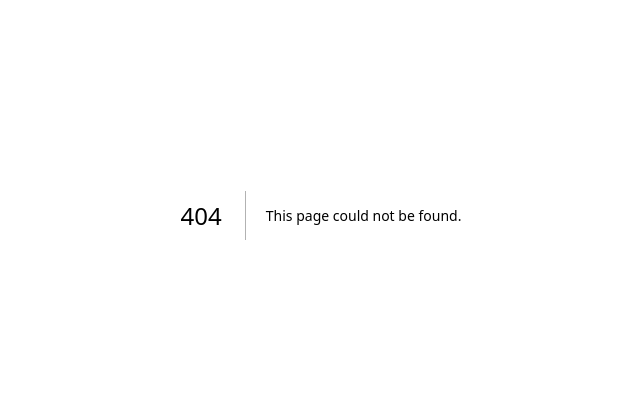
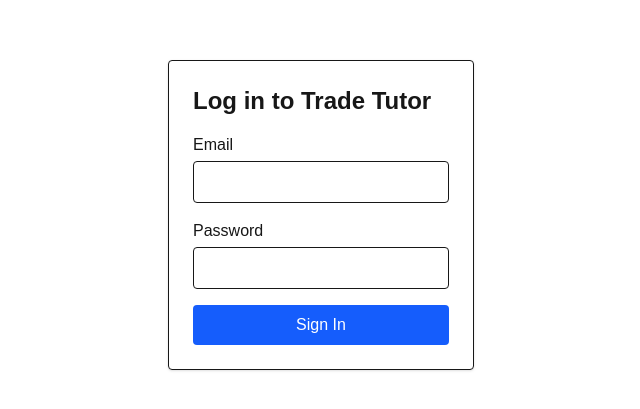
Before and after one commit to Mehdi05-5656/trade-tutor, a Next.js app: page /login in a window 1280 px wide. Before the commit this address had no page. Shown: the part 185-594 px from the top of the page, without its empty margins (319-959 px from the left). Built offline with nearby package versions, Linux system fonts and the light colour scheme; no server answers.

Commit message:
Add landing page; stage dashboard + login + SupabaseProvider

```diff
--- /dev/null
+++ b/src/app/dashboard/layout.tsx
@@ -0,0 +1,13 @@
+import { cookies } from 'next/headers';
+import { redirect } from 'next/navigation';
+
+export default async function DashboardLayout({ children }: { children: React.ReactNode }) {
+  const cookieStore = await cookies();
+  const authCookie = cookieStore.get('sb-jgsijimhctxsieamhjbl-auth-token');
+
+  if (!authCookie) {
+    redirect('/login');
+  }
+
+  return <>{children}</>;
+}
--- /dev/null
+++ b/src/app/dashboard/page.tsx
@@ -0,0 +1,11 @@
+import ImageUploader from '../../components/ImageUploader';
+
+export default function DashboardPage() {
+  return (
+    <div className="p-8 space-y-6">
+      <h1 className="text-3xl font-bold">🚀 Welcome to your dashboard!</h1>
+      <p>You are signed in. Build away!</p>
+      <ImageUploader />
+    </div>
+  );
+}
--- /dev/null
+++ b/src/app/login/page.tsx
@@ -0,0 +1,63 @@
+'use client';
+
+import { useState } from 'react';
+import { createClient } from '@supabase/supabase-js';
+import { useRouter } from 'next/navigation';
+
+const supabase = createClient(
+  process.env.NEXT_PUBLIC_SUPABASE_URL!,
+  process.env.NEXT_PUBLIC_SUPABASE_ANON_KEY!
+);
+
+export default function LoginPage() {
+  const router = useRouter();
+  const [email, setEmail] = useState('');
+  const [password, setPassword] = useState('');
+  const [error, setError] = useState<string|undefined>();
+
+  async function handleSubmit(e: React.FormEvent) {
+    e.preventDefault();
+    setError(undefined);
+    const { data, error } = await supabase.auth.signInWithPassword({ email, password });
+    if (error) {
+      setError(error.message);
+    } else {
+      router.push('/dashboard');
+    }
+  }
+
+  return (
+    <div className="flex h-screen items-center justify-center">
+      <form onSubmit={handleSubmit} className="space-y-4 p-6 border rounded shadow">
+        <h1 className="text-2xl font-bold">Log in to Trade Tutor</h1>
+        {error && <p className="text-red-500">{error}</p>}
+        <div>
+          <label className="block mb-1">Email</label>
+          <input
+            type="email"
+            value={email}
+            onChange={e=>setEmail(e.target.value)}
+            className="w-64 p-2 border rounded"
+            required
+          />
+        </div>
+        <div>
+          <label className="block mb-1">Password</label>
+          <input
+            type="password"
+            value={password}
+            onChange={e=>setPassword(e.target.value)}
+            className="w-64 p-2 border rounded"
+            required
+          />
+        </div>
+        <button
+          type="submit"
+          className="w-full p-2 bg-blue-600 text-white rounded hover:bg-blue-700"
+        >
+          Sign In
+        </button>
+      </form>
+    </div>
+  );
+}
--- /dev/null
+++ b/src/components/SupabaseProvider.tsx
@@ -0,0 +1,25 @@
+'use client';
+
+import { createClient } from '@supabase/supabase-js';
+import { SessionContextProvider } from '@supabase/auth-helpers-react';
+import { useState } from 'react';
+
+export default function SupabaseProvider({
+  children,
+}: {
+  children: React.ReactNode;
+}) {
+  const [supabase] = useState(() =>
+    createClient(
+      process.env.NEXT_PUBLIC_SUPABASE_URL!,
+      process.env.NEXT_PUBLIC_SUPABASE_ANON_KEY!,
+      { auth: { persistSession: true } }
+    )
+  );
+
+  return (
+    <SessionContextProvider supabaseClient={supabase}>
+      {children}
+    </SessionContextProvider>
+  );
+}
```
Also changed, not shown: package.json (+13 -5 lines), 1 other file (tests, documents, lock files or other folders).
